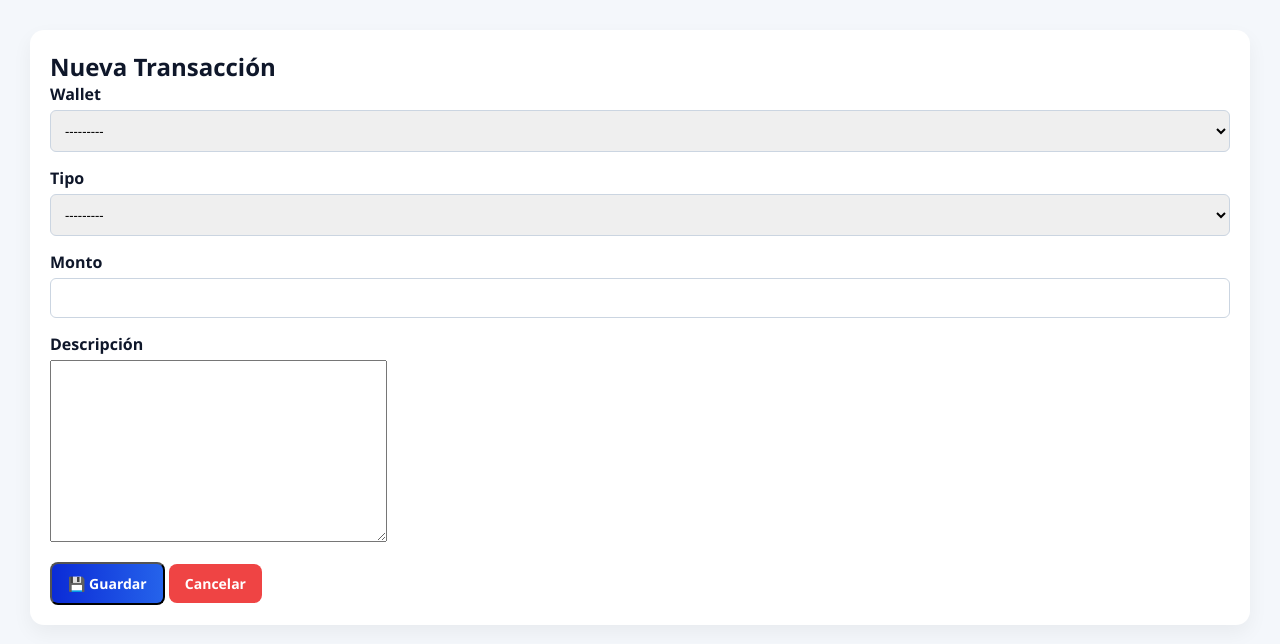
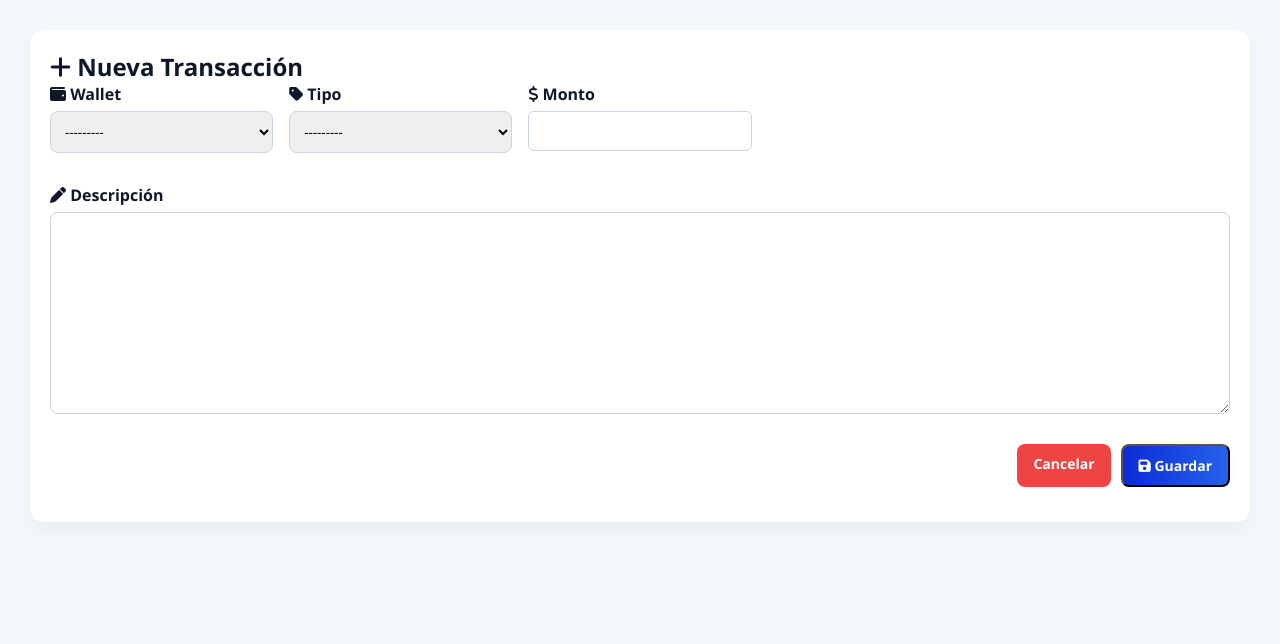
Before and after one commit to marechek/e_wallet, a Django app: page /transactions/create/ in a window 1280 px wide. Shown: the part 73-717 px from the top of the page. Run offline with Django 5.2, Linux system fonts and the light colour scheme; a user stored in the database is signed in; data comes from the database, SQL or seed files in the repository.

Commit message:
feat(ui): estandarización visual de formularios y vistas con diseño tipo dashboard fintech

```diff
--- a/wallet/static/wallet/styles.css
+++ b/wallet/static/wallet/styles.css
@@ -188,3 +188,57 @@ input, select {
     padding: 6px 10px;
     font-size: 12px;
 }
+
+/* ===== FORM PRO ===== */
+.form-grid {
+    display: grid;
+    grid-template-columns: repeat(auto-fit, minmax(220px, 1fr));
+    gap: 16px;
+}
+
+.form-group {
+    display: flex;
+    flex-direction: column;
+}
+
+.form-group.full {
+    grid-column: 1 / -1;
+}
+
+.form-group label {
+    font-weight: 600;
+    margin-bottom: 6px;
+}
+
+.input, select, textarea {
+    width: 100%;
+    padding: 10px;
+    border-radius: 8px;
+    border: 1px solid #cbd5e1;
+}
+
+.form-actions {
+    display: flex;
+    justify-content: flex-end;
+    gap: 10px;
+    margin-top: 10px;
+}
+
+/* ===== DETAIL GRID ===== */
+.detail-grid {
+    display: grid;
+    grid-template-columns: repeat(auto-fit, minmax(220px, 1fr));
+    gap: 16px;
+}
+
+.detail-item {
+    background: #f8fafc;
+    padding: 12px;
+    border-radius: 10px;
+}
+
+.detail-item strong {
+    display: block;
+    font-size: 12px;
+    color: #64748b;
+}
--- a/wallet/templates/wallet/transaction_form.html
+++ b/wallet/templates/wallet/transaction_form.html
@@ -1,35 +1,47 @@
 {% extends 'wallet/base.html' %}
+{% load clp_filters %}
 
 {% block content %}
 
 <div class="card">
-    <h2>Nueva Transacción</h2>
+    <h2><i class="fa-solid fa-plus"></i> Nueva Transacción</h2>
 
     <form method="post">
         {% csrf_token %}
 
-        <div>
-            <label>Wallet</label>
+        <div class="form-grid">
+
+            <div class="form-group">
+                <label><i class="fa-solid fa-wallet"></i> Wallet</label>
                 {{ form.wallet }}
             </div>
 
-        <div>
-            <label>Tipo</label>
+            <div class="form-group">
+                <label><i class="fa-solid fa-tag"></i> Tipo</label>
                 {{ form.transaction_type }}
             </div>
 
-        <div>
-            <label>Monto</label>
+            <div class="form-group">
+                <label><i class="fa-solid fa-dollar-sign"></i> Monto</label>
                 {{ form.amount }}
             </div>
 
-        <div>
-            <label>Descripción</label>
+            <div class="form-group full">
+                <label><i class="fa-solid fa-pen"></i> Descripción</label>
                 {{ form.description }}
             </div>
 
-        <button class="btn btn-primary" type="submit">💾 Guardar</button>
-        <a class="btn btn-danger" href="{% url 'transaction_list' %}">Cancelar</a>
+        </div>
+
+        <div class="form-actions">
+            <a class="btn btn-danger" href="{% url 'transaction_list' %}">
+                Cancelar
+            </a>
+            <button class="btn btn-primary" type="submit">
+                <i class="fa-solid fa-floppy-disk"></i> Guardar
+            </button>
+        </div>
+
     </form>
 </div>
 
```
Also changed, not shown: wallet/templates/wallet/transaction_detail.html (+31 -6 lines), wallet/templates/wallet/user_form.html (+22 -4 lines), wallet/templates/wallet/wallet_form.html (+17 -4 lines). Lines whose indentation alone changed are shown as unchanged.
